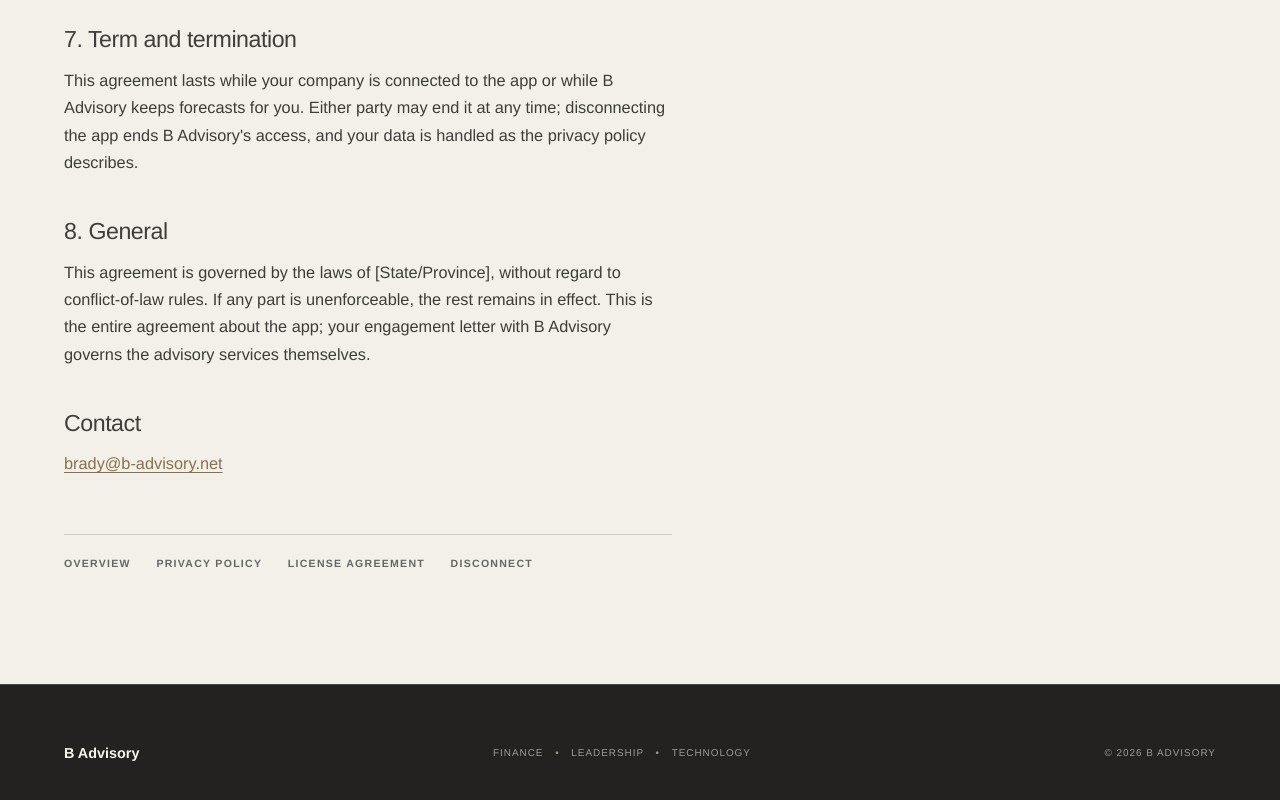
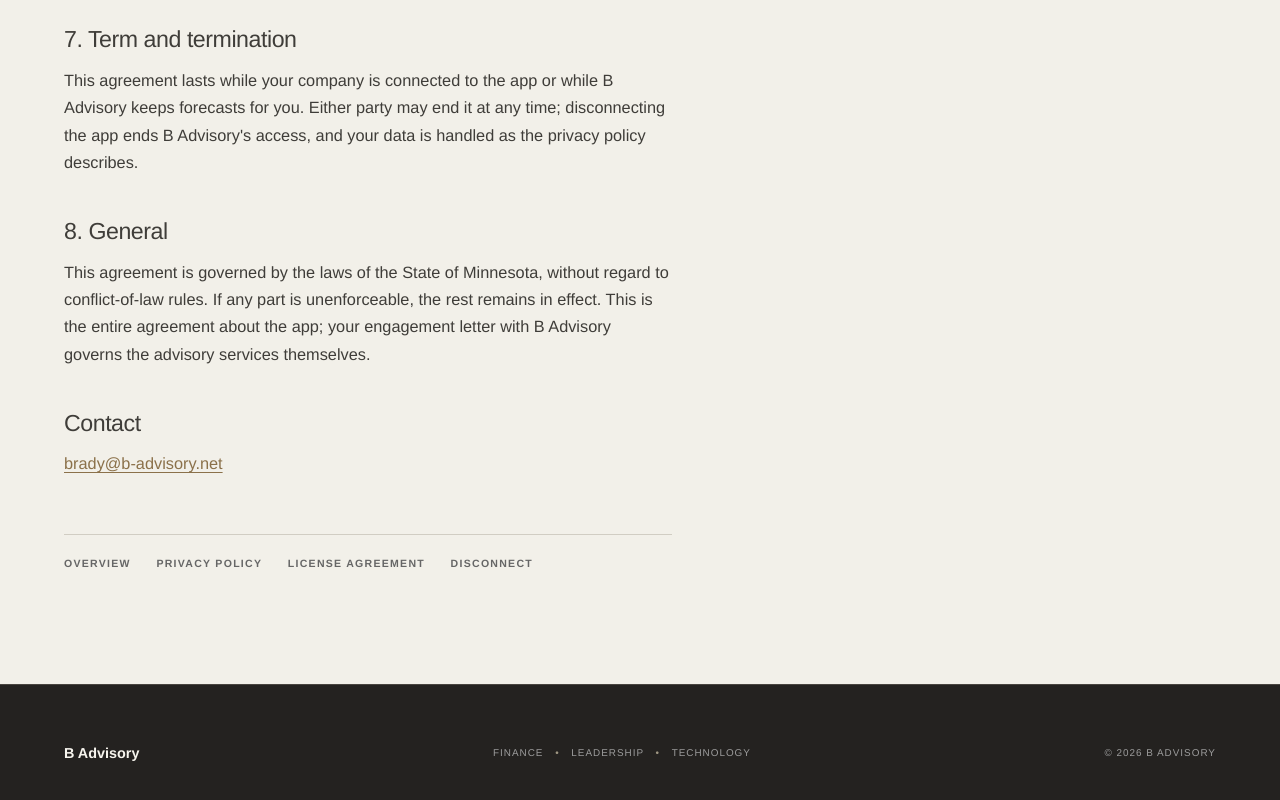
Before and after one commit to BADV-BR80/b-advisory-website, a plain HTML site: page cash-flow/eula.html in a window 1280 px wide. Shown: the part 1639-2439 px from the top of the page. Drawn offline with Linux system fonts and the light colour scheme.

Commit message:
EULA: governing law is Minnesota

```diff
--- a/cash-flow/eula.html
+++ b/cash-flow/eula.html
@@ -54,7 +54,7 @@
       <h2>7. Term and termination</h2>
       <p>This agreement lasts while your company is connected to the app or while B Advisory keeps forecasts for you. Either party may end it at any time; disconnecting the app ends B Advisory's access, and your data is handled as the privacy policy describes.</p>
       <h2>8. General</h2>
-      <p>This agreement is governed by the laws of [State/Province], without regard to conflict-of-law rules. If any part is unenforceable, the rest remains in effect. This is the entire agreement about the app; your engagement letter with B Advisory governs the advisory services themselves.</p>
+      <p>This agreement is governed by the laws of the State of Minnesota, without regard to conflict-of-law rules. If any part is unenforceable, the rest remains in effect. This is the entire agreement about the app; your engagement letter with B Advisory governs the advisory services themselves.</p>
       <h2>Contact</h2>
       <p><a href="mailto:brady@b-advisory.net">brady@b-advisory.net</a></p>
 
```
